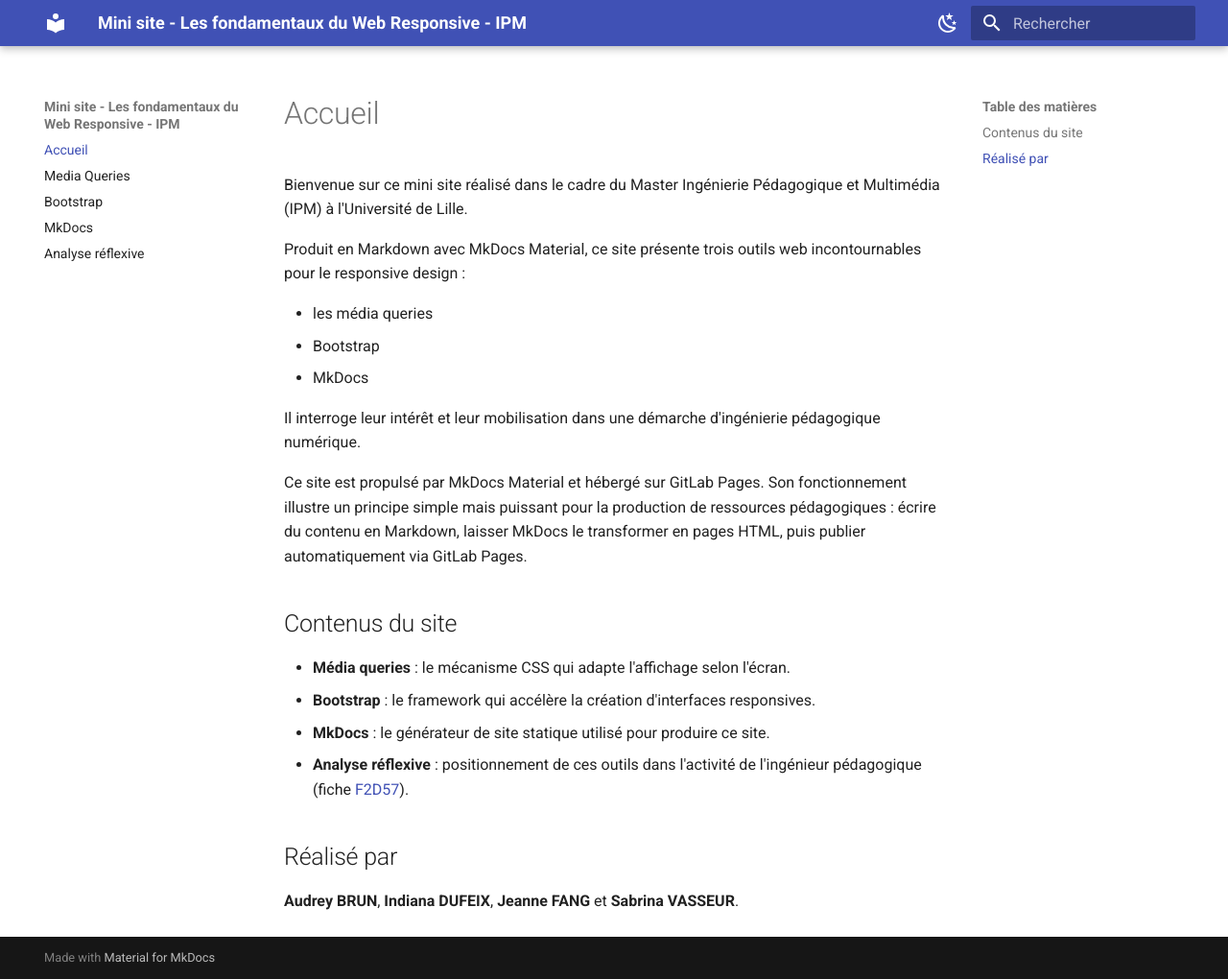
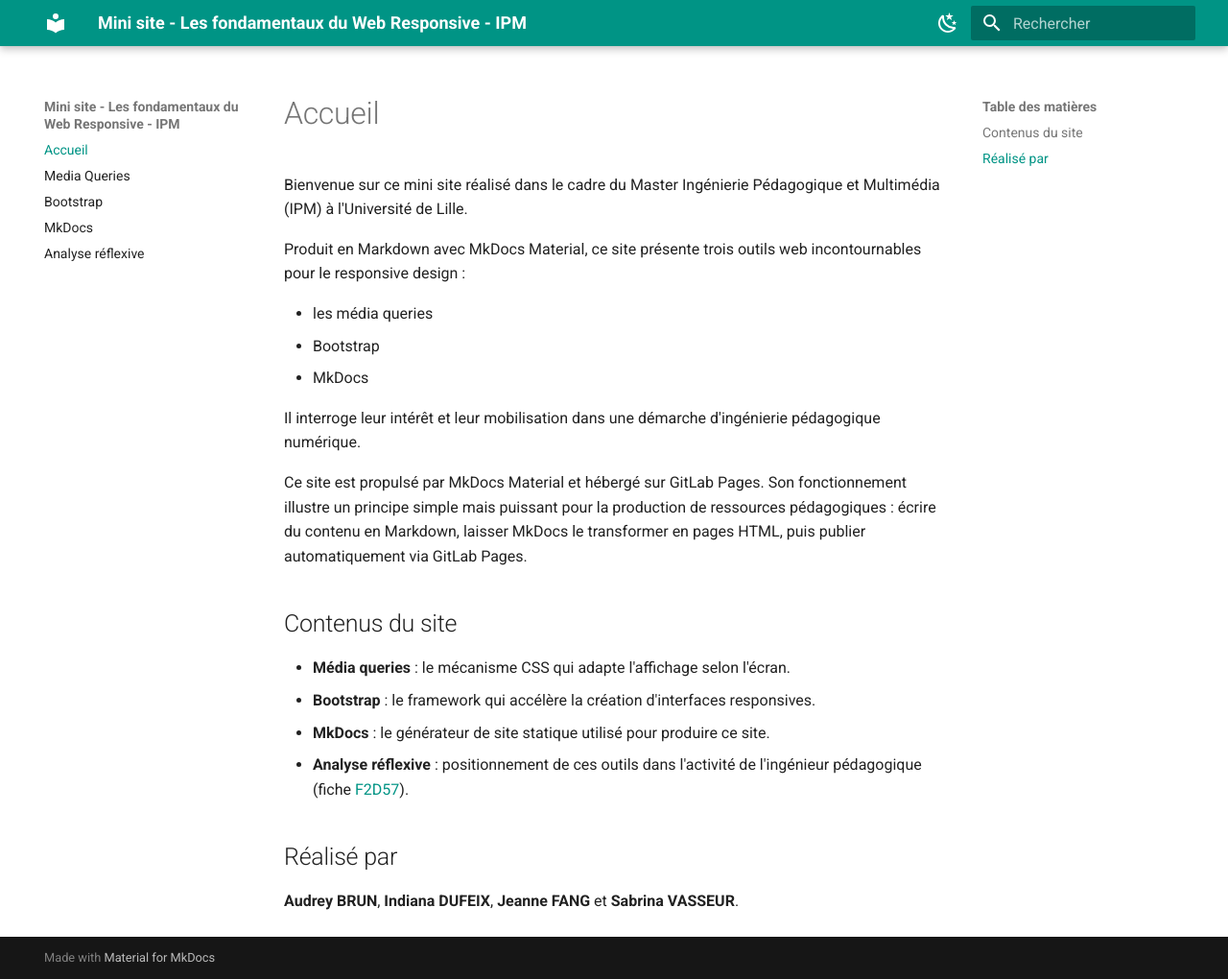
Before and after one commit to audreybrun-bit/tp-mkdocs-responsive-design, an MkDocs documentation site: the page built from docs/index.md, in a window 1280 px wide and 1020 px high. Shown: the whole window at 96% size. Built offline with MkDocs 1.6.1 and Material for MkDocs 9.7.7, drawn with Linux system fonts in a browser that asks for light colours.

Commit message:
Modifier mkdocs.yml

```diff
--- a/mkdocs.yml
+++ b/mkdocs.yml
@@ -8,8 +8,8 @@ theme:
   palette:
     - media: "(prefers-color-scheme: light)"
       scheme: default
-      primary: indigo
-      accent: amber
+      primary: teal
+      accent: deep orange
       toggle:
         icon: material/weather-night
         name: Passer au mode sombre
```
